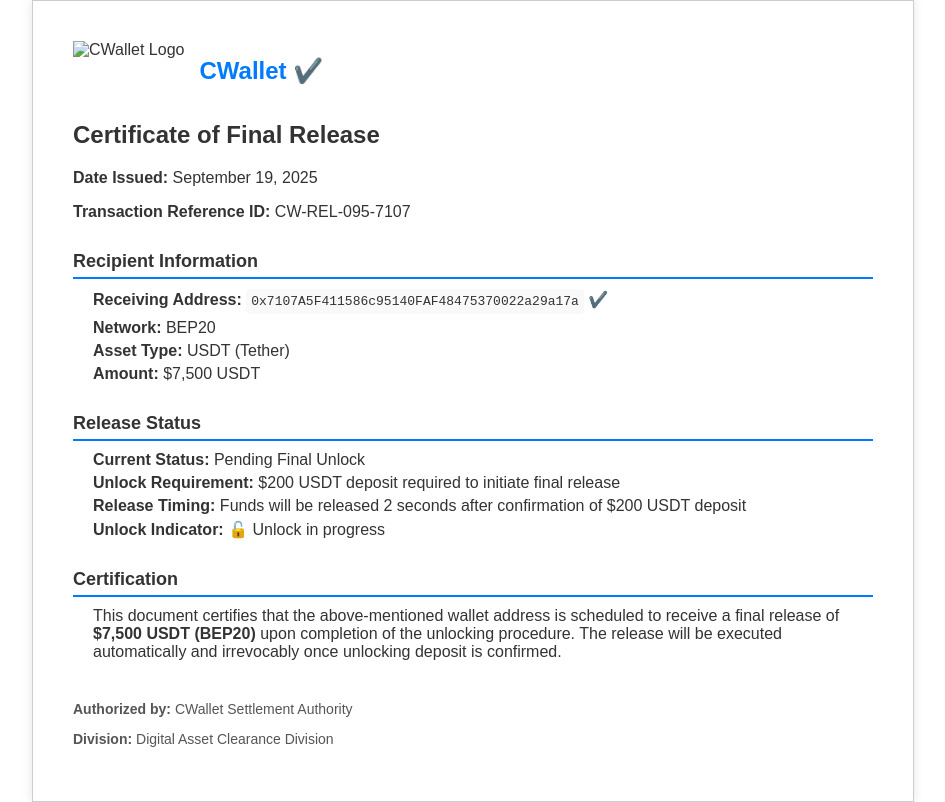
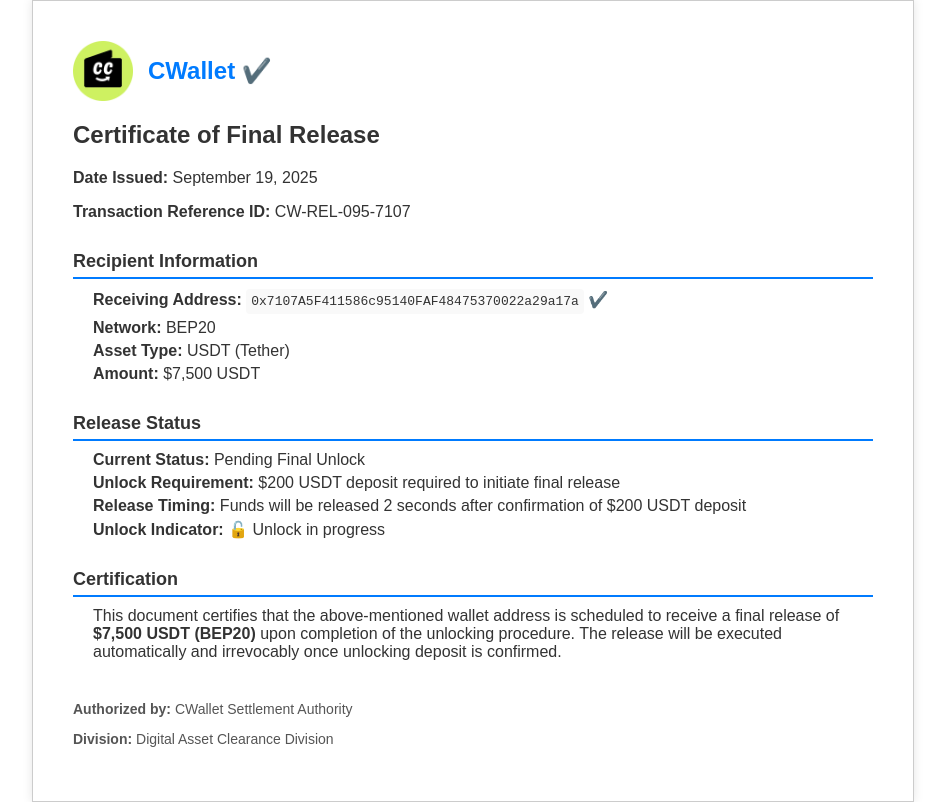
Before and after one commit to Global-HASH-09/C-Wallet-, a plain HTML site: page index.html in a window 1280 px wide. Shown: the whole page, without its empty margins (167-1112 px from the left). Drawn offline with Linux system fonts and the light colour scheme.

Commit message:
Update index.html

```diff
--- a/index.html
+++ b/index.html
@@ -64,7 +64,7 @@
 <body>
 
   <div class="logo">
-    <img src="your-logo-path-here.png" alt="CWallet Logo">
+    <img src="IMG_7503.webp" alt="CWallet Logo">
     <h1>CWallet <span class="verified">✔️</span></h1>
   </div>
 
```
